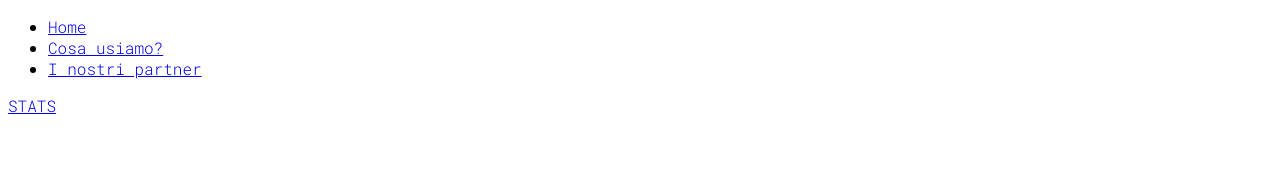
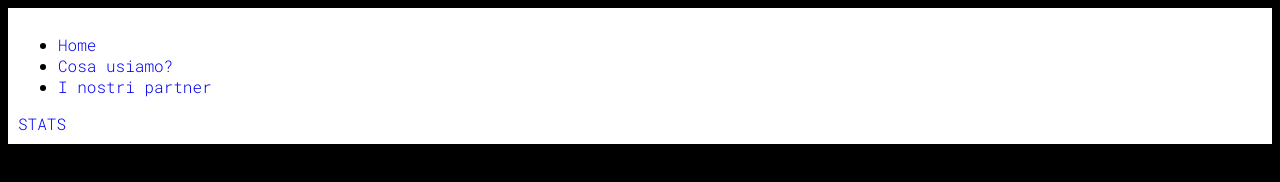
Before and after one commit to FOXANstudios/Foxan-Studios-Infos, a plain HTML site: page Main/index.html in a window 1280 px wide. Drawn offline with Linux system fonts and the light colour scheme.

Commit message:
Modifiche (2)

```diff
--- a/Main/index.html
+++ b/Main/index.html
@@ -3,18 +3,18 @@
 <head>
     <title>Foxan Studios Services | Main</title>
     <link rel="stylesheet" href="style.css" />
-    <link rel="preconnect" href="https://fonts.googleapis.com">
-    <link rel="preconnect" href="https://fonts.gstatic.com" crossorigin>
-    <link href="https://fonts.googleapis.com/css2?family=Roboto+Mono:wght@300&display=swap" rel="stylesheet">
+    <link rel="preconnect" href="https://fonts.googleapis.com" />
+    <link rel="preconnect" href="https://fonts.gstatic.com" crossorigin="" />
+    <link href="https://fonts.googleapis.com/css2?family=Roboto+Mono:wght@300&display=swap" rel="stylesheet" />
 
     <meta charset="utf-8" />
 </head>
 <body>
     <div class="header">
         <ul>
-            <li><a href="index.html">Home</a></li>
-            <li><a href="cosausiamo.html">Cosa usiamo?</a></li>
-            <li><a href="partners.html">I nostri partner</a></li>
+            <li><a href="index.html" class="idk1">Home</a></li>
+            <li><a href="cosausiamo.html" class="idk1">Cosa usiamo?</a></li>
+            <li><a href="partners.html" class="idk1">I nostri partner</a></li>
         </ul>
         <a href="stats.html" class="button">STATS</a>
     </div>
--- a/Main/style.css
+++ b/Main/style.css
@@ -1,3 +1,26 @@
+/* ! Base Style */
 body {
     font-family: 'Roboto Mono', monospace;
+    background-color: black;
 }
+
+h1 {
+    color: ActiveBorder;
+    font-size: 30px;
+}
+
+/* ! Header */
+
+.header {
+    background-color: Background;
+    padding: 10px;
+    text-decoration: none;
+}
+
+.button {
+    text-decoration: none;
+}
+
+.idk1  {
+    text-decoration: none;
+}
```
